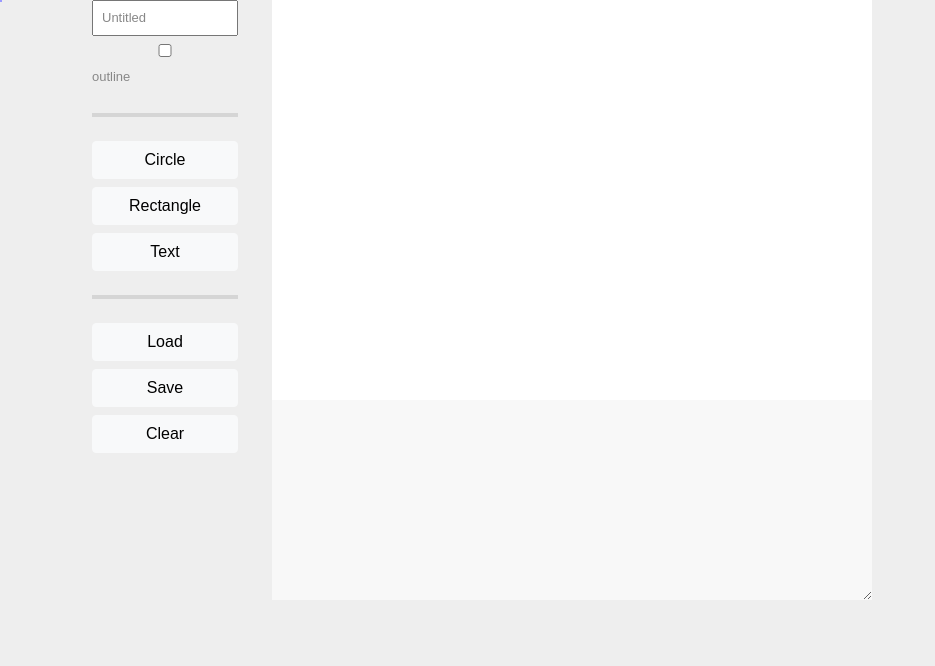
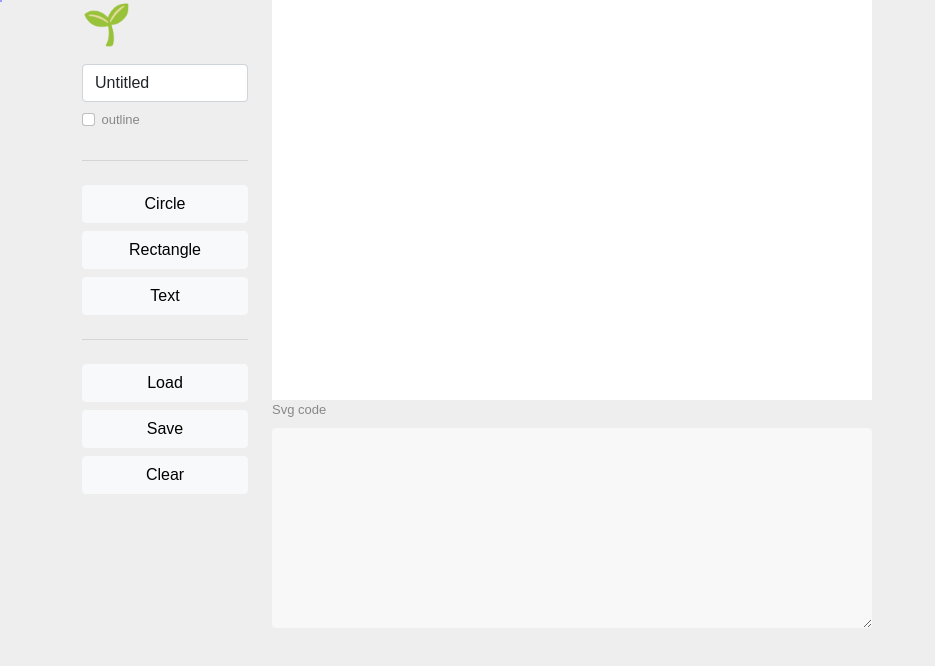
Before and after one commit to MatthijsKamstra/svg-component-editor, a website: page docs/index.html in a window 1280 px wide. Shown: the whole page, without its empty margins (0-935 px from the left). Drawn offline with nearby package versions, Linux system fonts and the light colour scheme; a web font is replaced by a local one.

Commit message:
bootstrap classes

```diff
--- a/docs/index.html
+++ b/docs/index.html
@@ -38,24 +38,6 @@
 
 
 
-		input {
-			color: #888;
-			padding: 4px 8px;
-		}
-
-		hr {
-			border: 0;
-			padding: 2px 0px;
-		}
-
-		#tools {
-			padding: 0px 10px;
-			display: inline-block;
-			width: 100%;
-			line-height: 24px;
-			vertical-align: top;
-		}
-
 		#content {
 			display: inline-block;
 			width: 600px;
@@ -91,8 +73,17 @@
 			<div class="col-2">
 
 				<span id="tools" class="d-grid gap-2">
-					<input id="title" value="Untitled" style="width:100%"></input>
-					<input id="wireframe" type="checkbox"></input> outline
+					<h1>🌱</h1>
+
+					<input id="title" value="Untitled" class="form-control"></input>
+
+					<div class="form-check">
+						<input class="form-check-input" type="checkbox" value="" id="wireframe">
+						<label class="form-check-label" for="wireframe">
+							outline
+						</label>
+					</div>
+
 					<hr />
 					<button id="createCircle" class="btn btn-light" type="button">Circle</button>
 					<button id="createRectangle" class="btn btn-light" type="button">Rectangle</button>
@@ -108,24 +99,23 @@
 			<div class="col-10">
 				<span id="content">
 					<svg id="stage" width="600" height="400" viewBox="0 0 600 400"></svg>
-					<textarea id="textarea" spellcheck="false"></textarea>
+
+					<div class="mb-3">
+						<label for="textarea" class="form-label">Svg code</label>
+						<textarea class="form-control" id="textarea" rows="3"></textarea>
+					</div>
+
 				</span>
 			</div>
 		</div>
 
-
 	</section>
-
-
-
 
 	<!-- Option 1: Bootstrap Bundle with Popper -->
 	<script src="https://cdn.jsdelivr.net/npm/bootstrap@5.1.1/dist/js/bootstrap.bundle.min.js"
 		integrity="sha384-/bQdsTh/da6pkI1MST/rWKFNjaCP5gBSY4sEBT38Q/9RBh9AH40zEOg7Hlq2THRZ"
 		crossorigin="anonymous"></script>
 
-
-
 	<script src="js/svg-component.editor.js"></script>
 
 </body>
```
